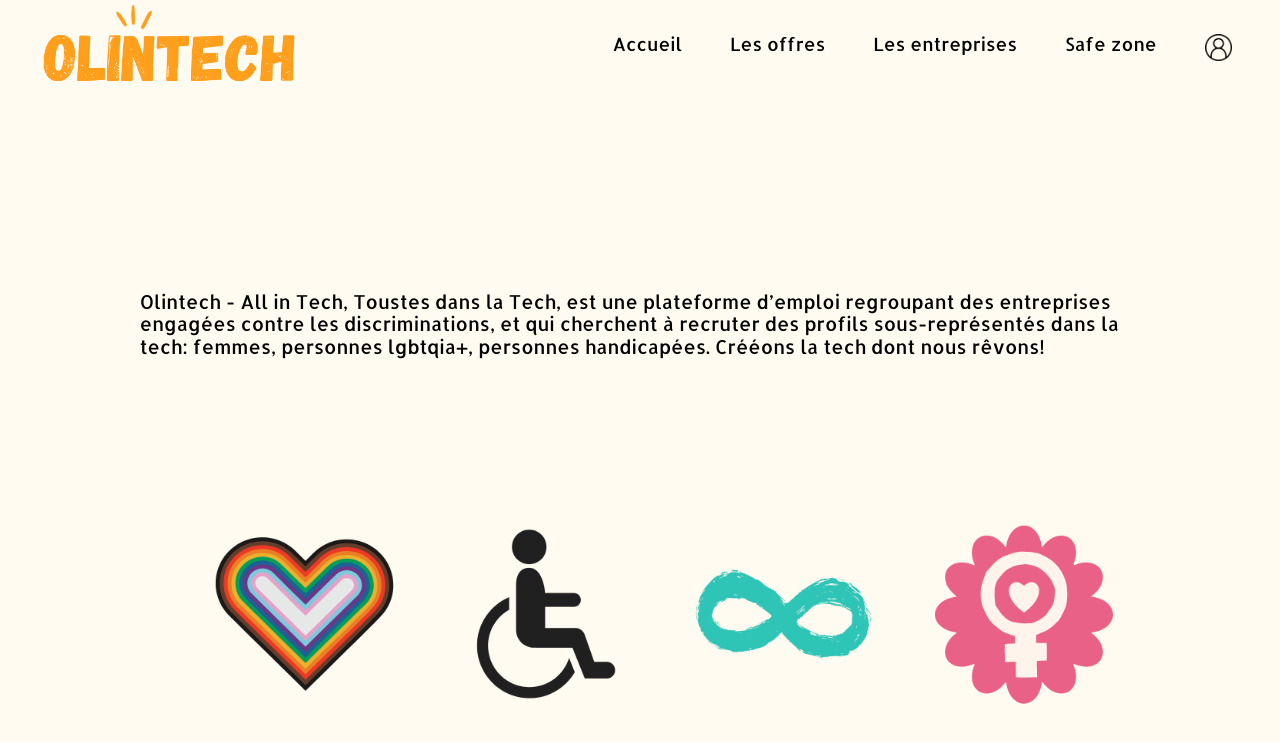
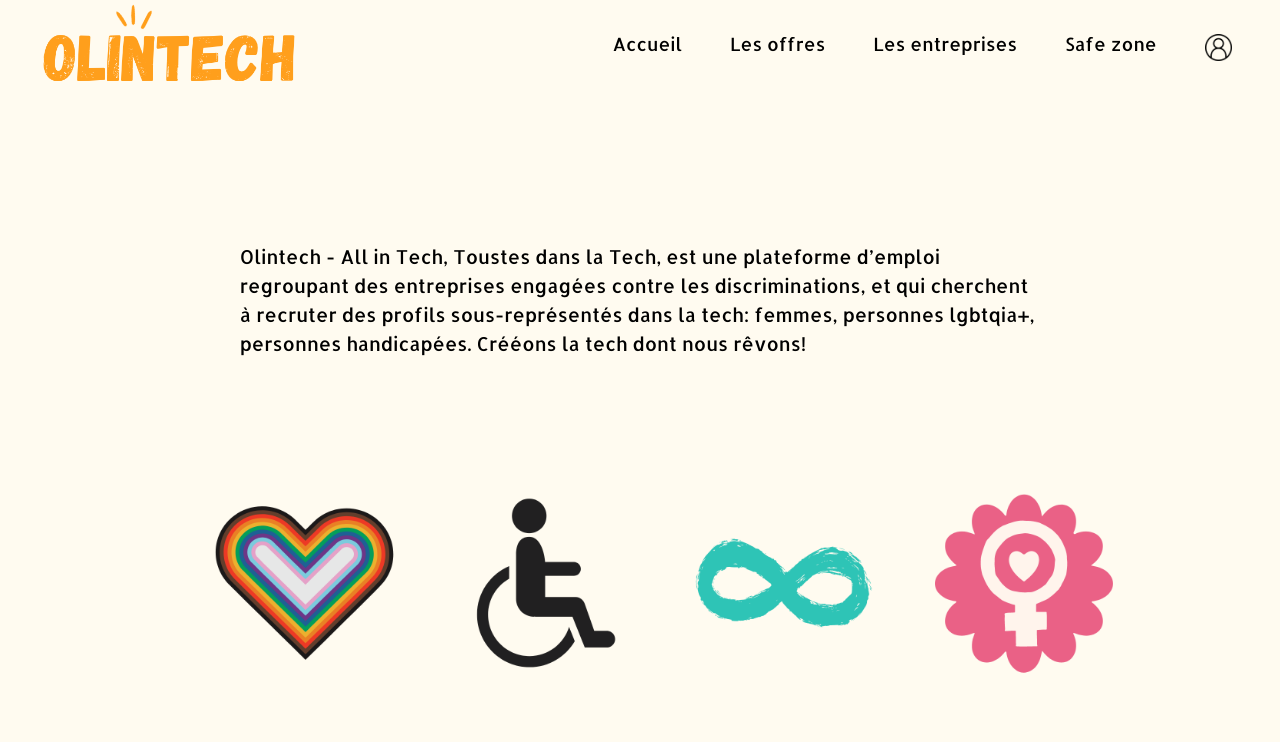
Before and after one commit to aurelienLavanchy/Hackathon-03.07.24, a React (Vite) app in the folder client/: page /home in a window 1280 px wide. Shown: the top 742 px of the page. Built offline with nearby package versions, Linux system fonts and the light colour scheme; no server answers.

Commit message:
feat: navbar et homepage

```diff
--- a/client/index.html
+++ b/client/index.html
@@ -4,7 +4,7 @@
     <meta charset="UTF-8" />
     <link rel="icon" href="/src/assets/favicon.ico" />
     <meta name="viewport" content="width=device-width, initial-scale=1.0" />
-    <title>Hackathon</title>
+    <title>Olintech</title>
   </head>
 
   <body>
--- a/client/src/pages/homepage/HomePage.css
+++ b/client/src/pages/homepage/HomePage.css
@@ -5,9 +5,10 @@
 }
 .text-homepage {
   margin: auto;
-  max-width: 75ch;
-  margin-bottom: 10rem;
+  max-width: 60ch;
+  margin-bottom: 8rem;
   font-size: 1.2rem;
+  line-height: 1.5;
 }
 .image-size {
   width: 12rem;
@@ -15,5 +16,5 @@
 }
 
 .container-homepage {
-  margin-top: 12rem;
+  margin-top: 9rem;
 }
--- a/client/src/pages/intro/IntroPage.jsx
+++ b/client/src/pages/intro/IntroPage.jsx
@@ -10,7 +10,7 @@
       <style>{`nav {display: none!important}`}</style>
       <img className="logo-intro" src={logo} alt="logo" />
       <h1 className="text-intro">
-        Le site des offres d'emploi qui rendent la tech + inclusive
+        Le site d'offres d'emploi qui rend la tech + inclusive
       </h1>
       <Link to="/home">
         <img className="fleche-intro" src={fleche} alt="suivant" />
```
Also changed, not shown: 1 other file (tests, documents, lock files or other folders).
